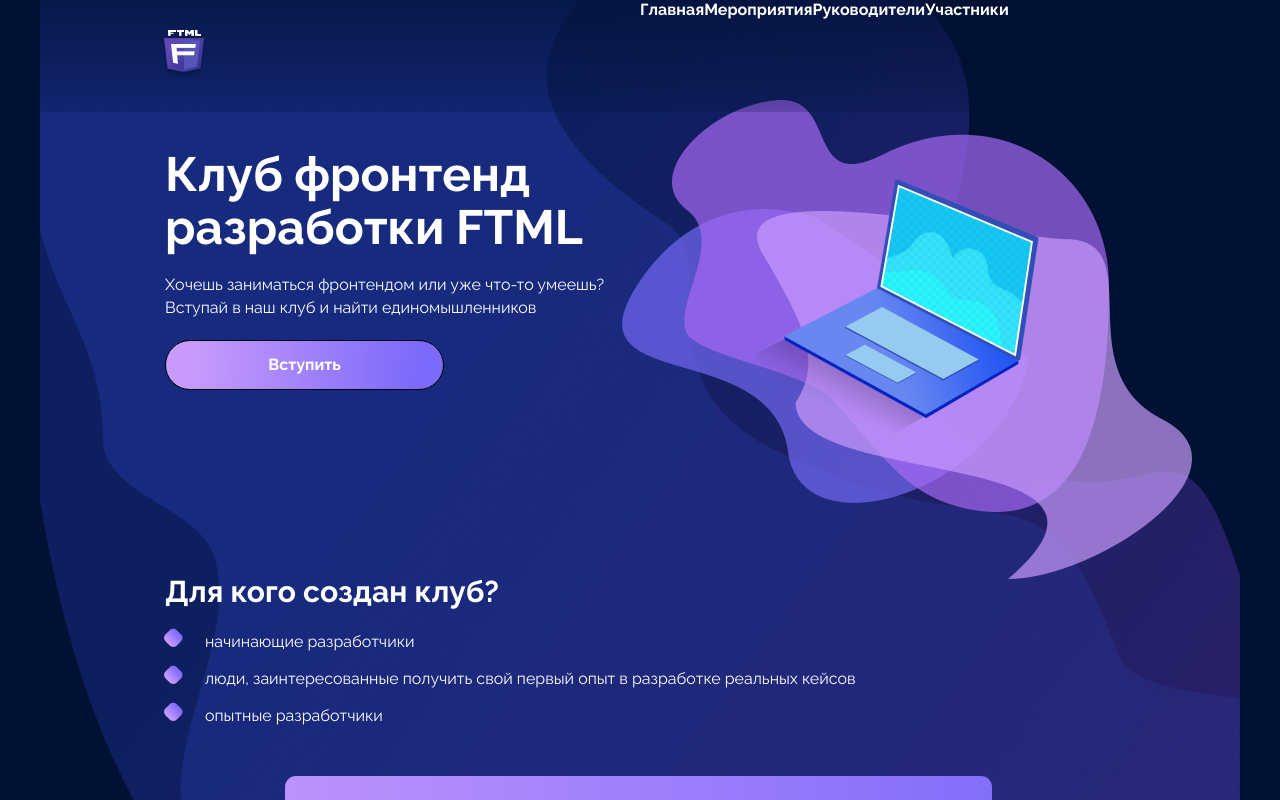
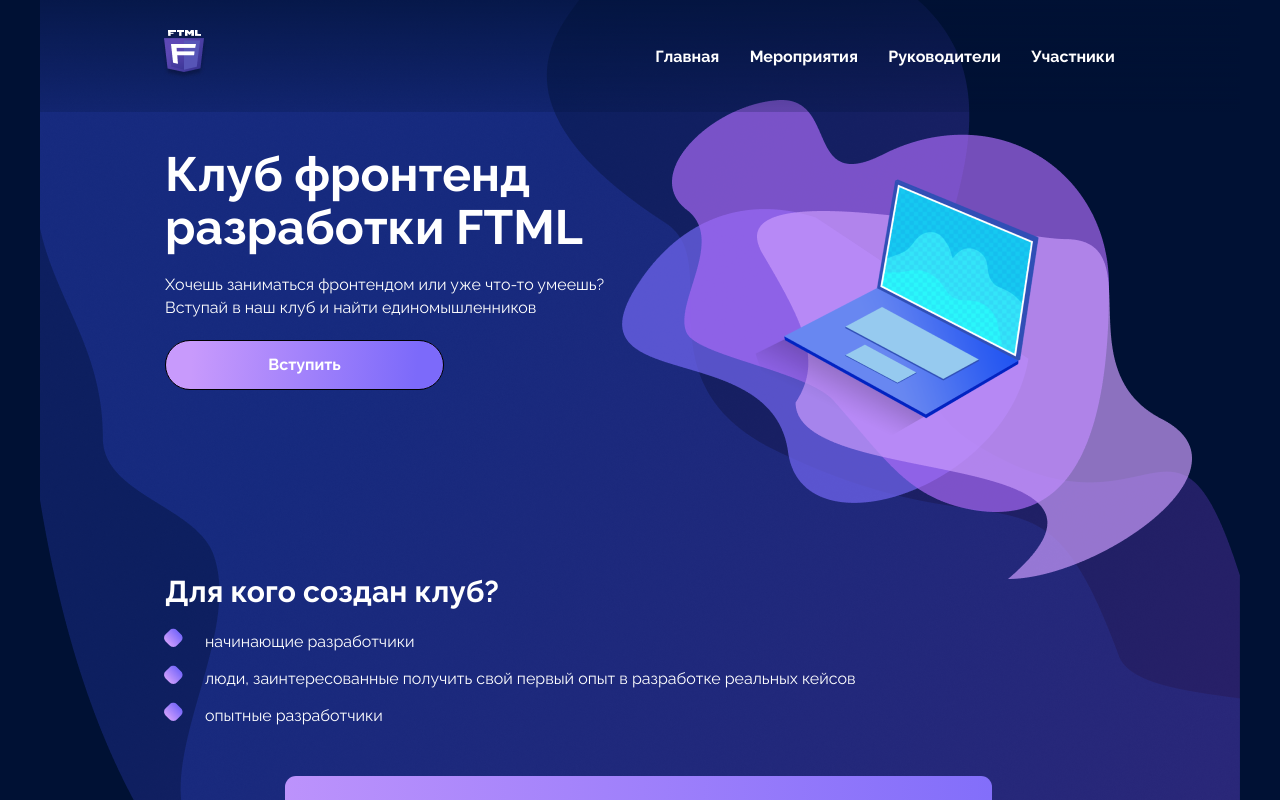
Before and after one commit to ksenia312/FTML-SITE, a React (Create React App) app: page / in a window 1280 px wide. Shown: the top 800 px of the page. Built offline with nearby package versions, Linux system fonts and the light colour scheme; a web font is replaced by a local one.

Commit message:
header refactoring3

```diff
--- a/src/components/Header/Header.module.scss
+++ b/src/components/Header/Header.module.scss
@@ -10,6 +10,7 @@
   }
   .navbar {
     border: $markup;
+    @include flex-settings($a-items:center, $j-content:space-around);
     @include sizes($h:100%, $w:490px);
     .navbarItem {
       display: inline-block;
```
